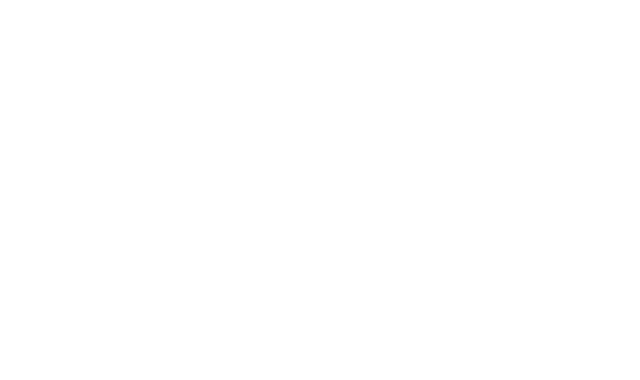
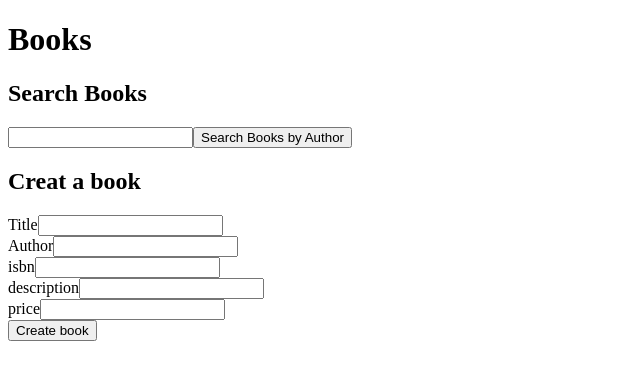
Before and after one commit to scatt89/exercises-react, a React (Vite) app: page /http-and-inputs in a window 1280 px wide. Before the commit this address had no page. Shown: the top 380 px of the page, without its empty margins (0-640 px from the left). Built offline with nearby package versions, Linux system fonts and the light colour scheme.

Commit message:
http api and inputs react example

```diff
--- a/src/home/Home.jsx
+++ b/src/home/Home.jsx
@@ -7,6 +7,7 @@
         <h1>React+js Vanilla exercises</h1>
         <u>
             <li><Link to='/country-and-capital'>Country and capital game</Link></li>
+            <li><Link to='/http-and-inputs'>Http api and inputs</Link> </li>
         </u>
     </>
   )
--- /dev/null
+++ b/src/httpAndInputs/index.jsx
@@ -0,0 +1,92 @@
+import { useState } from "react";
+
+const HttpAndInputs = () => {
+    const [author, setAuthor] = useState("");
+    const [books, setBooks] = useState([]);
+    const [newBook, setNewBook] = useState({
+        title: '',
+        author: '',
+        isbn: '',
+        description: '',
+        price: '',
+    });
+    const [bookCreated, setBookCreated] = useState(false);
+
+    const onInputChange = (e) => {
+        setAuthor(e.target.value);
+    }
+
+    const changeNewBook = (keyToChange) => (e) => {
+        console.log(keyToChange);
+
+        setNewBook({
+            ...newBook,
+            [keyToChange]: e.target.value,
+        })
+    }
+
+    const searchBooks = (e) => {
+        e.preventDefault();
+
+        fetch(`http://localhost:8080/books/book?author=${author}`,)
+            .then(response => response.json())
+            .then(response => {
+                console.log(response);
+                setBooks(response.books);
+            });
+    };
+
+    const createBook = (e) => {
+        e.preventDefault();
+
+        fetch('http://localhost:8080/books/book', {
+            method: 'POST',
+            headers: {
+                'Content-Type': 'application/json',
+            },
+            body: JSON.stringify(newBook),
+        })
+            .then(result => result.json())
+            .then(result => setBookCreated(result.responseCode === 'created'));
+    }
+
+    return (
+        <div>
+            <h1>Books</h1>
+            <h2>Search Books</h2>
+            <input type='text' value={author} onChange={ onInputChange } />
+            <button onClick={searchBooks}>Search Books by Author</button>
+            { books.length !== 0 &&
+                <ul>
+                    {
+                        books.map(book => (
+                            <li key={book.id}>
+                                title: {book.title}
+                                author: {book.author}
+                            </li>
+                        ))
+                    }
+                </ul>
+            }
+            <h2>Creat a book</h2>
+            <div>
+                <label>Title</label>
+                <input type='text' value={ newBook.title } onChange={ changeNewBook('title') }/><br/>
+                <label>Author</label>
+                <input type='text' value={ newBook.author } onChange={ changeNewBook('author') }/><br/>
+                <label>isbn</label>
+                <input type='text' value={ newBook.isbn } onChange={ changeNewBook('isbn') }/><br/>
+                <label>description</label>
+                <input type='text' value={ newBook.description } onChange={ changeNewBook('description') }/><br/>
+                <label>price</label>
+                <input type='text' value={ newBook.price } onChange={ changeNewBook('price') }/> <br />
+                <button onClick={createBook}>Create book</button>
+                { bookCreated &&
+                    <p>Book created!</p>
+                }
+            </div>
+        </div>
+    )
+}
+
+export default HttpAndInputs;
--- a/src/main.jsx
+++ b/src/main.jsx
@@ -4,6 +4,7 @@
 import './index.css';
 import Home from './home/Home.jsx';
 import CountryAndCapital from './countryAndCapital/index.jsx';
+import HttpAndInputs from "./httpAndInputs/index.jsx";
 
 createRoot(document.getElementById('root')).render(
     <StrictMode>
@@ -11,6 +12,7 @@
             <Routes>
                 <Route path='/' element={ <Home/> }/>
                 <Route path='/country-and-capital' element={ <CountryAndCapital/> }/>
+                <Route path='/http-and-inputs' element={ <HttpAndInputs /> }/>
             </Routes>
         </BrowserRouter>
     </StrictMode>
```
